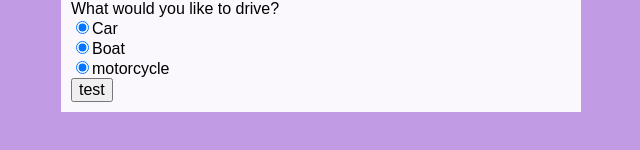
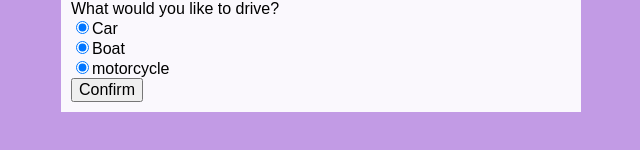
Before and after one commit to Werek45/Projeto-site, a plain HTML site: page index.html in a window 1280 px wide. Shown: the part 304-454 px from the top of the page, 319-959 px from the left. Drawn offline with Linux system fonts and the light colour scheme.

Commit message:
Update index.html

```diff
--- a/index.html
+++ b/index.html
@@ -29,7 +29,7 @@
         <input type="radio" id="car" value="car" checked />Car<br />
         <input type="radio" id="boat" value="boat" checked />Boat<br />
         <input type="radio" id="motorcycle" value="motorcycle" checked />motorcycle<br />
-        <input type="button" value="test">
+        <input type="button" value="Confirm">
     </form>
 
 
```
